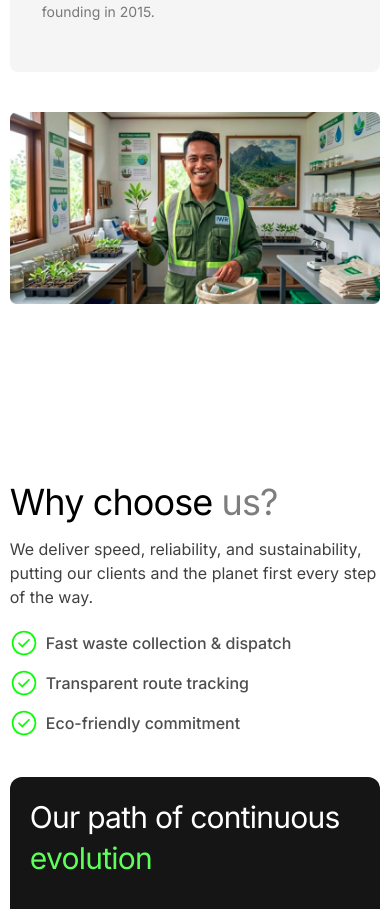
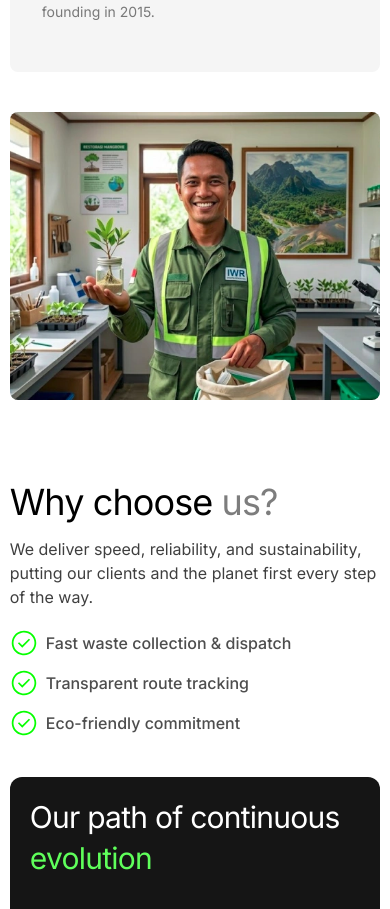
Before and after one commit to EriyaDev/envoria, a Vue app: page /about in a window 390 px wide. Shown: the part 1908-2817 px from the top of the page. Built offline with nearby package versions, Linux system fonts and the light colour scheme.

Commit message:
responsive

```diff
--- a/src/components/sections/about/WhoWeAreSection.vue
+++ b/src/components/sections/about/WhoWeAreSection.vue
@@ -97,7 +97,7 @@ onMounted(() => {
     value: 98,
     duration: 2,
     scrollTrigger: {
-      trigger: '.impact-section',
+      trigger: '.who-we-are',
       start: 'top 60%',
     },
     onUpdate: () => {
@@ -108,7 +108,7 @@ onMounted(() => {
     value: 900,
     duration: 2,
     scrollTrigger: {
-      trigger: '.impact-section',
+      trigger: '.who-we-are',
       start: 'top 60%',
     },
     onUpdate: () => {
@@ -119,7 +119,7 @@ onMounted(() => {
     value: 531,
     duration: 2,
     scrollTrigger: {
-      trigger: '.impact-section',
+      trigger: '.who-we-are',
       start: 'top 60%',
     },
     onUpdate: () => {
@@ -130,7 +130,7 @@ onMounted(() => {
     value: 10,
     duration: 2,
     scrollTrigger: {
-      trigger: '.impact-section',
+      trigger: '.who-we-are',
       start: 'top 60%',
     },
     onUpdate: () => {
@@ -141,7 +141,7 @@ onMounted(() => {
 </script>
 
 <template>
-  <div class="section-container py-14">
+  <div class="who-we-are section-container py-14">
     <div class="grid grid-cols-1 gap-10">
       <div class="flex flex-col gap-3 items-center">
         <span
@@ -184,7 +184,7 @@ onMounted(() => {
           </p>
         </div>
         <div
-          class="relative group flex overflow-hidden flex-col gap-2 bg-card-color px-8 py-12 rounded-b-lg md:rounded-lg lg:rounded-r-lg lg:rounded-l-none"
+          class="relative group flex overflow-hidden flex-col gap-2 bg-card-color px-8 py-12 rounded-b-lg md:rounded-lg lg:rounded-r-lg lg:rounded-l-none md:col-span-2 lg:col-span-1"
         >
           <h3 class="text-display font-bold text-text-text-primary-color">{{ counter4 }}+ Years</h3>
           <p class="text-body font-semibold text-text-primary-color">Years of Programs</p>
@@ -194,8 +194,12 @@ onMounted(() => {
         </div>
       </div>
       <div class="grid grid-cols-1 lg:grid-cols-2 gap-20">
-        <div class="w-full h-72 lg:h-full rounded-lg">
-          <img src="../../../assets/images/who-we-are/who-we-are.webp" alt="" />
+        <div class="w-full h-72 lg:h-full rounded-lg overflow-hidden">
+          <img
+            class="w-full h-full object-cover"
+            src="../../../assets/images/who-we-are/who-we-are.webp"
+            alt=""
+          />
         </div>
         <div class="flex flex-col">
           <h2 class="text-display">
```
